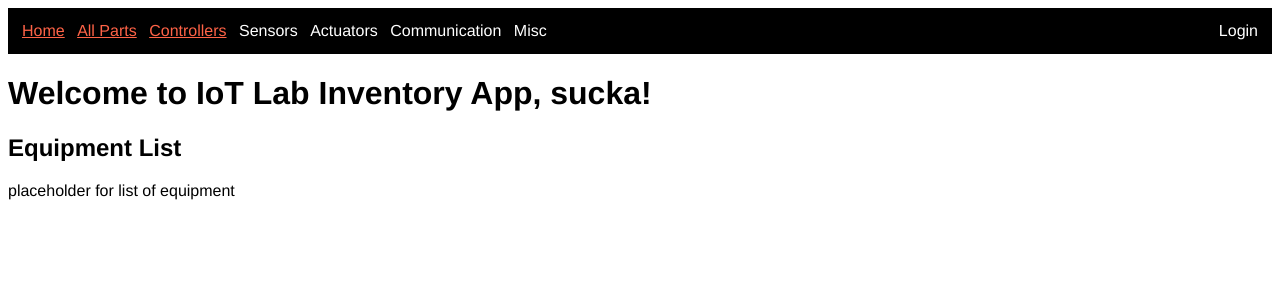
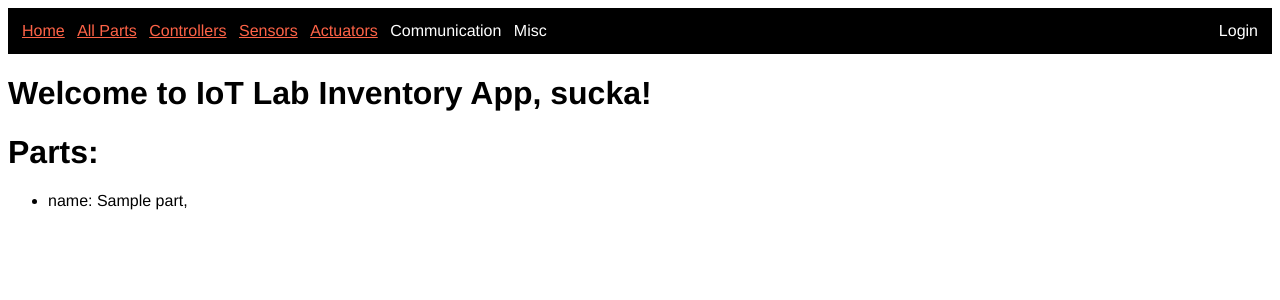
Before and after one commit to osu-cascades/iot-lab-inventory, a Flask app: template templates/home.html in a window 1280 px wide. Shown: the top 300 px of the page. Run offline with Flask 2, Linux system fonts and the light colour scheme; the template is opened without the code that fills it: most values are stand-ins (such as "Sample title", 1, 10 or a date in 2020).

Commit message:
updated base template links and added logic to handle /retrieve/sensor and /retrieve/actuator

```diff
--- a/app.py
+++ b/app.py
@@ -1,11 +1,16 @@
 from flask import Flask, url_for, redirect, request, render_template
 import os
 import dataset
+#from flask_googlelogin import GoogleLogin
+
 app = Flask(__name__)
 
 #app.debug allows error messages and on the fly code changes
 app.debug=True
 app.secret_key = os.urandom(24)
+
+#add Google auth
+# googleLogin = GoogleLogin(app)
 
 # #this serves static pages
 @app.route('/<path:path>')
@@ -15,7 +20,9 @@ def get_static(path):
 @app.route('/', methods=['GET','POST'])
 @app.route('/index.html',methods=['GET','POST'])
 def index():
-    return render_template("home.html")
+    db = dataset.connect('sqlite:///data.sqlite')
+    parts = db['parts'].all()
+    return render_template("home.html", parts=parts)
 
 #route to create a new part
 @app.route('/create.html', methods=['GET','POST'])
@@ -42,17 +49,22 @@ def create():
 
 #get all records from database
 @app.route('/retrieve')
-def retrieve():
-    retval = '<h1>Parts:</h1>'
-    retval += '<ul>'
-    # connect to database, make transaction
+@app.route('/retrieve/<type>')
+def retrieve(type=None):
     db = dataset.connect('sqlite:///data.sqlite')
-    parts = db['parts'].all()
-    return render_template("retrieve.html", parts=parts)
+
+    if type is None:
+        # connect to database, make transaction
+        parts = db['parts'].all()
+        return render_template("retrieve.html", parts=parts)
+
+    elif type is not None:
+        parts = db['parts'].find(type=type)
+        return render_template("retrieve.html", parts=parts)
+
 
 @app.route('/update/<id>', methods=['GET', 'POST'])
 def update(id):
-
     if request.method=='GET':
         db = dataset.connect('sqlite:///data.sqlite')
         part = db['parts'].find_one(id=id)
@@ -82,6 +94,23 @@ def delete(id):
     table.delete(id=id)
     return '<h1> TODO: deleted part #: ' + id + '<h1>'
 
+# #Google Login auth stuffs
+# @app.route('/oauth2callback')
+# @googlelogin.oauth2callback
+# def create_or_update_user(token, userinfo, **params):
+#     user = User.filter_by(google_id=userinfo['id']).first()
+#     if user:
+#         user.name = userinfo['name']
+#         user.avatar = userinfo['picture']
+#     else:
+#         user = User(google_id=userinfo['id'],
+#                     name=userinfo['name'],
+#                     avatar=userinfo['picture'])
+#     db.session.add(user)
+#     db.session.flush()
+#     login_user(user)
+#     return redirect(url_for('index'))
+
 #this must come at the end (to allow decorators to be set)
 if __name__ == "__main__":
     app.run()
--- a/templates/base.html
+++ b/templates/base.html
@@ -16,9 +16,9 @@
             <ul>
                 <li><a href="/">Home</a></li>
                 <li><a href="/retrieve">All Parts</a></li>
-                <li><a href="category_controllers.html">Controllers</a></li>
-                <li>Sensors</li>
-                <li>Actuators</li>
+                <li><a href="/retrieve/controller">Controllers</a></li>
+                <li><a href="/retrieve/sensor">Sensors</a></li>
+                <li><a href="/retrieve/actuator">Actuators</a></li>
                 <li>Communication</li>
                 <li>Misc</li>
                 <li class="login">Login</li>
--- a/templates/home.html
+++ b/templates/home.html
@@ -1,6 +1,14 @@
 {% extends "base.html" %}
 {% block content %}
- <h1>Welcome to IoT Lab Inventory App, sucka!</h1>
-        <h2>Equipment List</h2>
-        <p>placeholder for list of equipment</p>
+    <h1>Welcome to IoT Lab Inventory App, sucka!</h1>
+    <h1>Parts:</h1>
+    <ul>
+        {% for part in parts: %}
+            <li>
+                {% for key in part.keys(): %}
+                    {{ key ~ ": " ~ part[key] ~ ", "  }}
+                {% endfor %}
+            </li>
+        {% endfor %}
+    </ul>
 {% endblock %}
```
Also changed, not shown: README.md.
